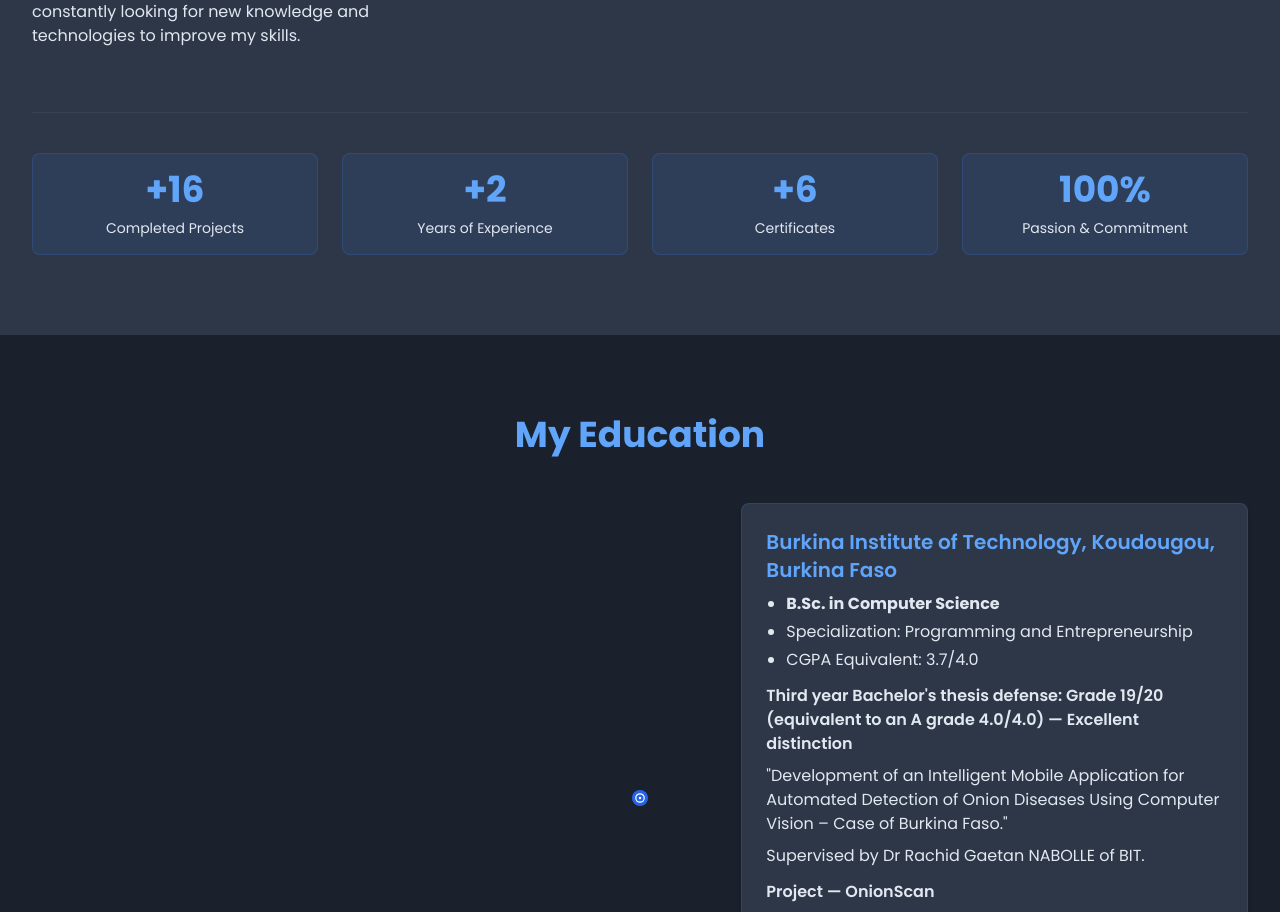
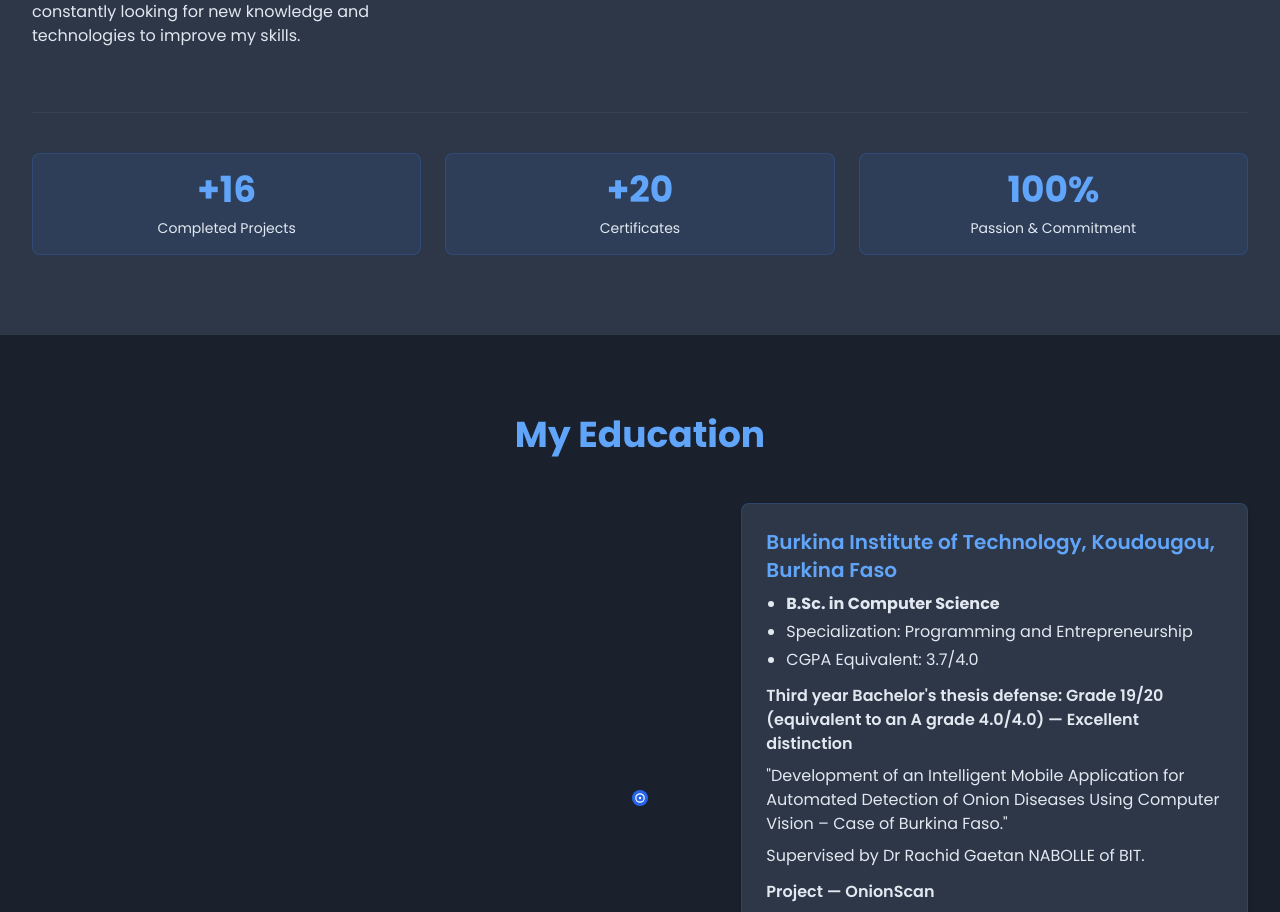
Before and after one commit to Damasoumana1/mon-portfolio, a React (Vite) app: page / in a window 1280 px wide. Shown: the part 1248-2160 px from the top of the page. Built offline with nearby package versions, Linux system fonts and the light colour scheme.

Commit message:
style: remove experience stat and update certificates to +20

```diff
--- a/src/components/About.jsx
+++ b/src/components/About.jsx
@@ -88,18 +88,14 @@ const About = () => {
           initial={{ opacity: 0, y: 50 }}
           animate={inView ? { opacity: 1, y: 0 } : {}}
           transition={{ duration: 0.8, delay: 0.4 }}
-          className="mt-16 grid grid-cols-2 md:grid-cols-4 gap-6 text-center border-t border-gray-700 pt-10"
+          className="mt-16 grid grid-cols-1 md:grid-cols-3 gap-6 text-center border-t border-gray-700 pt-10"
         >
           <div className="flex flex-col items-center justify-center p-4 rounded-lg bg-blue-500/10 border border-blue-500/20">
             <span className="text-4xl font-bold text-blue-400 mb-2">+{projectCount}</span>
             <span className="text-sm font-medium" style={{ color: 'var(--text-secondary)' }}>{getTranslation(language, 'about.stats.projects')}</span>
           </div>
           <div className="flex flex-col items-center justify-center p-4 rounded-lg bg-blue-500/10 border border-blue-500/20">
-            <span className="text-4xl font-bold text-blue-400 mb-2">+2</span>
-            <span className="text-sm font-medium" style={{ color: 'var(--text-secondary)' }}>{getTranslation(language, 'about.stats.experience')}</span>
-          </div>
-          <div className="flex flex-col items-center justify-center p-4 rounded-lg bg-blue-500/10 border border-blue-500/20">
-            <span className="text-4xl font-bold text-blue-400 mb-2">+6</span>
+            <span className="text-4xl font-bold text-blue-400 mb-2">+20</span>
             <span className="text-sm font-medium" style={{ color: 'var(--text-secondary)' }}>{getTranslation(language, 'about.stats.certificates')}</span>
           </div>
           <div className="flex flex-col items-center justify-center p-4 rounded-lg bg-blue-500/10 border border-blue-500/20">
```
